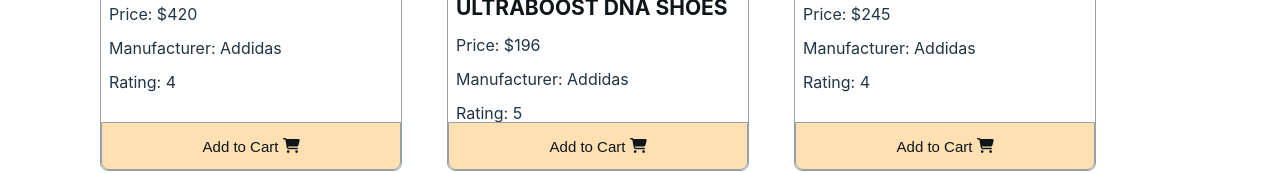
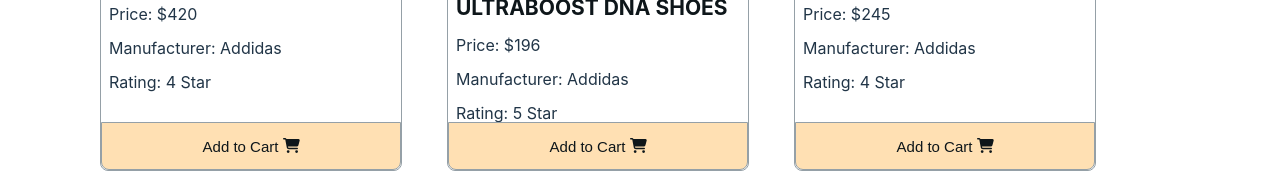
Before and after one commit to sifatullahshoyon/ema-john, a React (Vite) app: page / in a window 1280 px wide. Shown: the part 631-804 px from the top of the page. Built offline with nearby package versions, Linux system fonts and the light colour scheme.

Commit message:
added somthing

```diff
--- a/src/components/Product/Product.jsx
+++ b/src/components/Product/Product.jsx
@@ -14,7 +14,7 @@
                     <h6>{name}</h6>
                     <p className='product-price'>Price: ${price}</p>
                     <p className='product-manufacturer'>Manufacturer: {seller}</p>
-                    <p className='product-rating'>Rating: {ratings}</p>
+                    <p className='product-rating'>Rating: {ratings} Star</p>
                 </div>
             </div>
             <button onClick={() => handleAddToCart(props.product)} className='btn-cart'>Add to Cart <FontAwesomeIcon icon={faShoppingCart} /></button>
```
